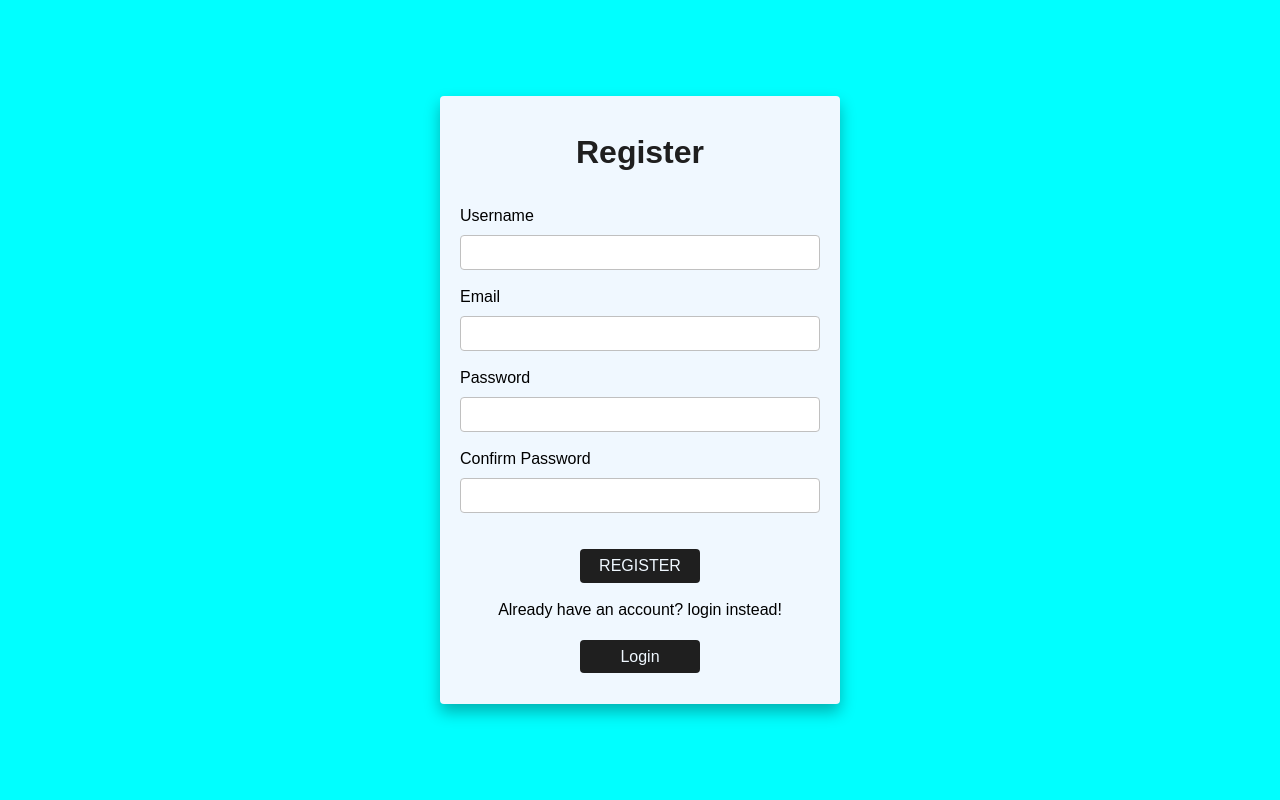
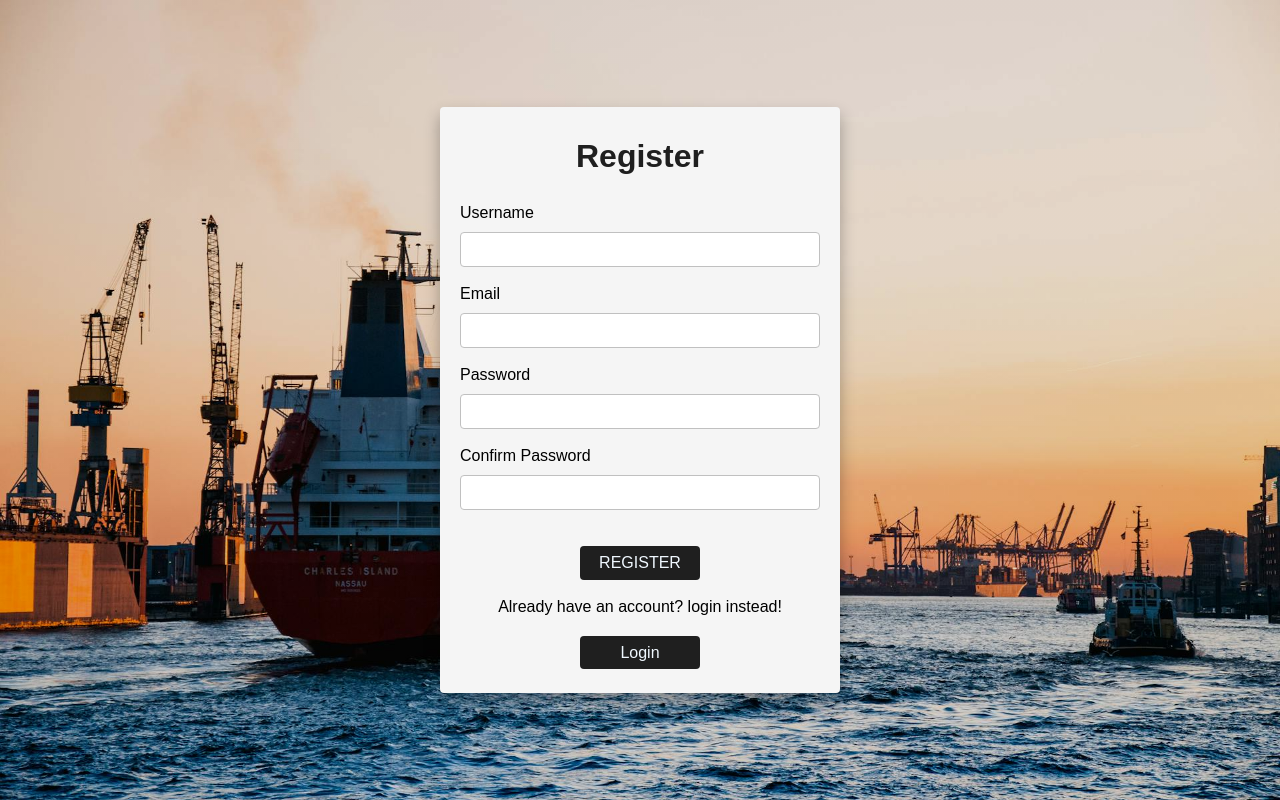
Before and after one commit to ardiantohendy/shipping_app, a Django app: page /register in a window 1280 px wide. Run offline with Django 5.2, Linux system fonts and the light colour scheme.

Commit message:
new commit

```diff
--- a/static/assets/css/register_style.css
+++ b/static/assets/css/register_style.css
@@ -4,10 +4,13 @@
   box-sizing: border-box;
   font-family: Arial, Helvetica, sans-serif;
 }
+
 .main_login {
   height: 100vh;
   width: 100%;
-  background-color: aqua;
+  background: linear-gradient(rgba(0, 0, 0, 0.1), rgba(0, 0, 0, 0.1)), url(../images/pexels-mdx014-799091.jpg);
+  background-position: 0 65%;
+  background-size: cover;
   display: flex;
 }
 
@@ -21,15 +24,15 @@
   width: 100%;
   height: 100%;
   padding: 20px;
-  background-color: aliceblue;
+  background-color: whitesmoke;
   border-radius: 4px;
   box-shadow: 0 8px 16px rgba(0, 0, 0, 0.3);
 }
 
 .container form h1 {
   text-align: center;
-  margin-bottom: 10%;
-  margin-top: 5%;
+  margin-bottom: 8%;
+  margin-top: 3%;
   color: rgb(31, 31, 31);
 }
 
@@ -68,7 +71,7 @@
 
 .container form .tologin {
   text-align: center;
-  margin-bottom: 5%;
+  margin-bottom: 3%;
 }
 
 .container form .tologin p {
```
